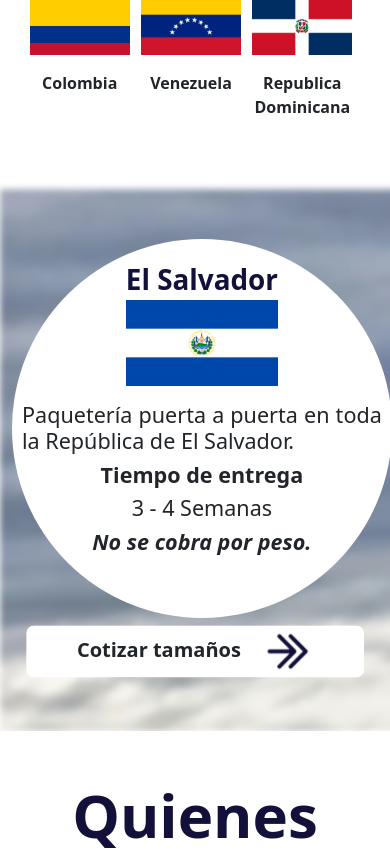
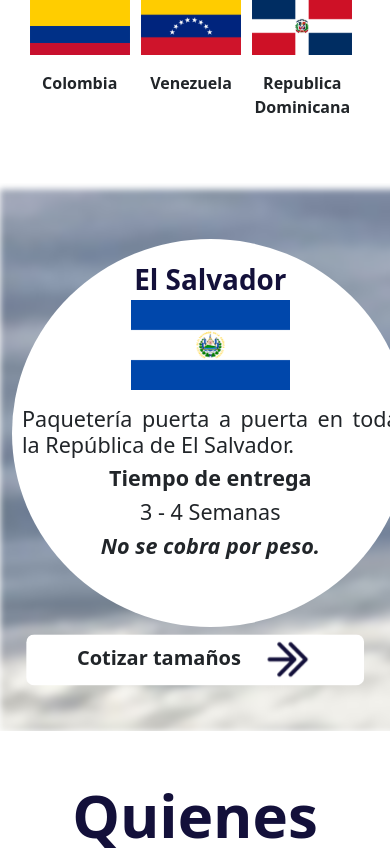
Before and after one commit to Xserrano02/cargo-premire, a React (Create React App) app: page / in a window 390 px wide. Shown: the part 871-1721 px from the top of the page. Built offline with nearby package versions, Linux system fonts and the light colour scheme.

Commit message:
AddMedia

```diff
--- a/src/estilos/HomeStyles.css
+++ b/src/estilos/HomeStyles.css
@@ -239,3 +239,24 @@
 
     }
 }
+
+@media (max-width: 414px) {
+
+  .circulo {
+    background-color: white;
+    border-radius: 50%;
+    width: 47vh !important;
+    height: 46vh;
+    margin: 0;
+  }
+  .infoCountries {
+    width: 100%;
+    height: 65vh;
+    background-image: url('../Resources/AvionSV.svg');
+  }
+  .textoRep{
+    padding-top: 30px;
+    font-size: 20px;
+
+  }
+}
```
